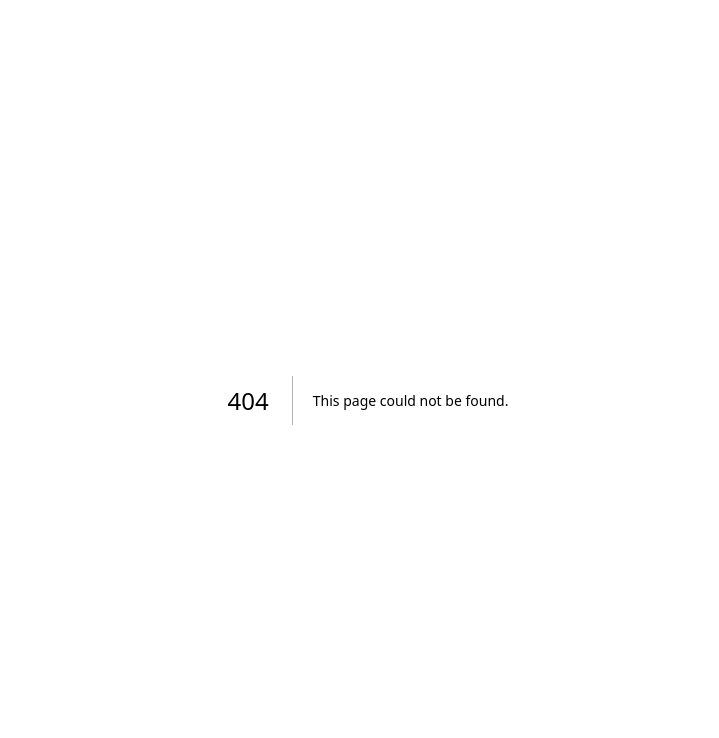
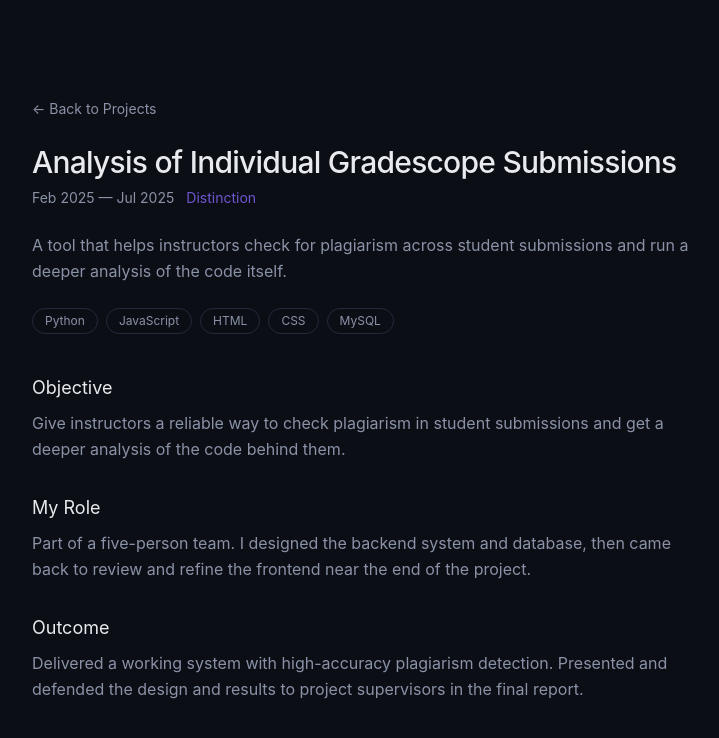
Before and after one commit to hardytran90/my-portfolio, a Next.js app: page /projects/gradescope-plagiarism-analysis in a window 1280 px wide. Before the commit this address had no page. Shown: the top 738 px of the page, without its empty margins (272-991 px from the left). Built offline with nearby package versions, Linux system fonts and the light colour scheme; a web font is replaced by a local one.

Commit message:
Add dynamic project detail pages

```diff
--- a/app/page.tsx
+++ b/app/page.tsx
@@ -6,6 +6,7 @@
 import Skills from "@/components/Skills";
 import Projects from "@/components/Projects";
 import Contact from "@/components/Contact";
+import Footer from "@/components/Footer";
 
 export default function Home() {
   return (
@@ -18,6 +19,7 @@
       <Skills />
       <Projects />
       <Contact />
+      <Footer />
     </main>
   );
 }
--- /dev/null
+++ b/app/projects/[slug]/page.tsx
@@ -0,0 +1,81 @@
+import { notFound } from "next/navigation";
+import Link from "next/link";
+import { projects } from "@/lib/data";
+
+export function generateStaticParams() {
+  return projects.map((project) => ({ slug: project.slug }));
+}
+
+type Props = {
+  params: Promise<{ slug: string }>;
+};
+
+const statusStyle: Record<string, string> = {
+  Distinction: "text-past",
+  "High Distinction": "text-future",
+  "Coming soon": "text-muted",
+};
+
+export default async function ProjectDetail({ params }: Props) {
+  const { slug } = await params;
+  const project = projects.find((p) => p.slug === slug);
+
+  if (!project) {
+    notFound(); // if wrong URL → automatically load 404 page of Next.js
+  }
+
+  return (
+    <main className="px-6 py-24">
+      <div className="mx-auto max-w-2xl">
+        <Link href="/#projects" className="text-sm text-muted hover:text-ink">
+          ← Back to Projects
+        </Link>
+
+        <h1 className="mt-6 text-2xl font-medium tracking-tight text-ink sm:text-3xl">
+          {project.title}
+        </h1>
+
+        <div className="mt-2 flex items-center gap-3 text-sm text-muted">
+          <span>{project.period}</span>
+          <span className={statusStyle[project.status]}>{project.status}</span>
+        </div>
+
+        <p className="mt-6 leading-relaxed text-muted">{project.summary}</p>
+
+        {project.tools && (
+          <div className="mt-6 flex flex-wrap gap-2">
+            {project.tools.map((tool) => (
+              <span
+                key={tool}
+                className="rounded-full border border-line px-3 py-1 text-xs text-muted"
+              >
+                {tool}
+              </span>
+            ))}
+          </div>
+        )}
+
+        {project.objective && (
+          <section className="mt-10">
+            <h2 className="text-lg text-ink">Objective</h2>
+            <p className="mt-2 leading-relaxed text-muted">{project.objective}</p>
+          </section>
+        )}
+
+        {project.duties && (
+          <section className="mt-8">
+            <h2 className="text-lg text-ink">My Role</h2>
+            <p className="mt-2 leading-relaxed text-muted">{project.duties}</p>
+          </section>
+        )}
+
+        {project.outcome && (
+          <section className="mt-8">
+            <h2 className="text-lg text-ink">Outcome</h2>
+            <p className="mt-2 leading-relaxed text-muted">{project.outcome}</p>
+          </section>
+        )}
+      </div>
+    </main>
+  );
+}
--- /dev/null
+++ b/components/Footer.tsx
@@ -0,0 +1,10 @@
+export default function Footer() {
+  return (
+    <footer className="border-t border-line px-6 py-8">
+      <div className="mx-auto flex max-w-3xl flex-col items-center gap-2 text-center text-xs text-muted sm:flex-row sm:justify-between sm:text-left">
+        <p>&copy; {new Date().getFullYear()} Hardy Tran. All rights reserved.</p>
+        <p>Built with Next.js &amp; Tailwind CSS.</p>
+      </div>
+    </footer>
+  );
+}
```
